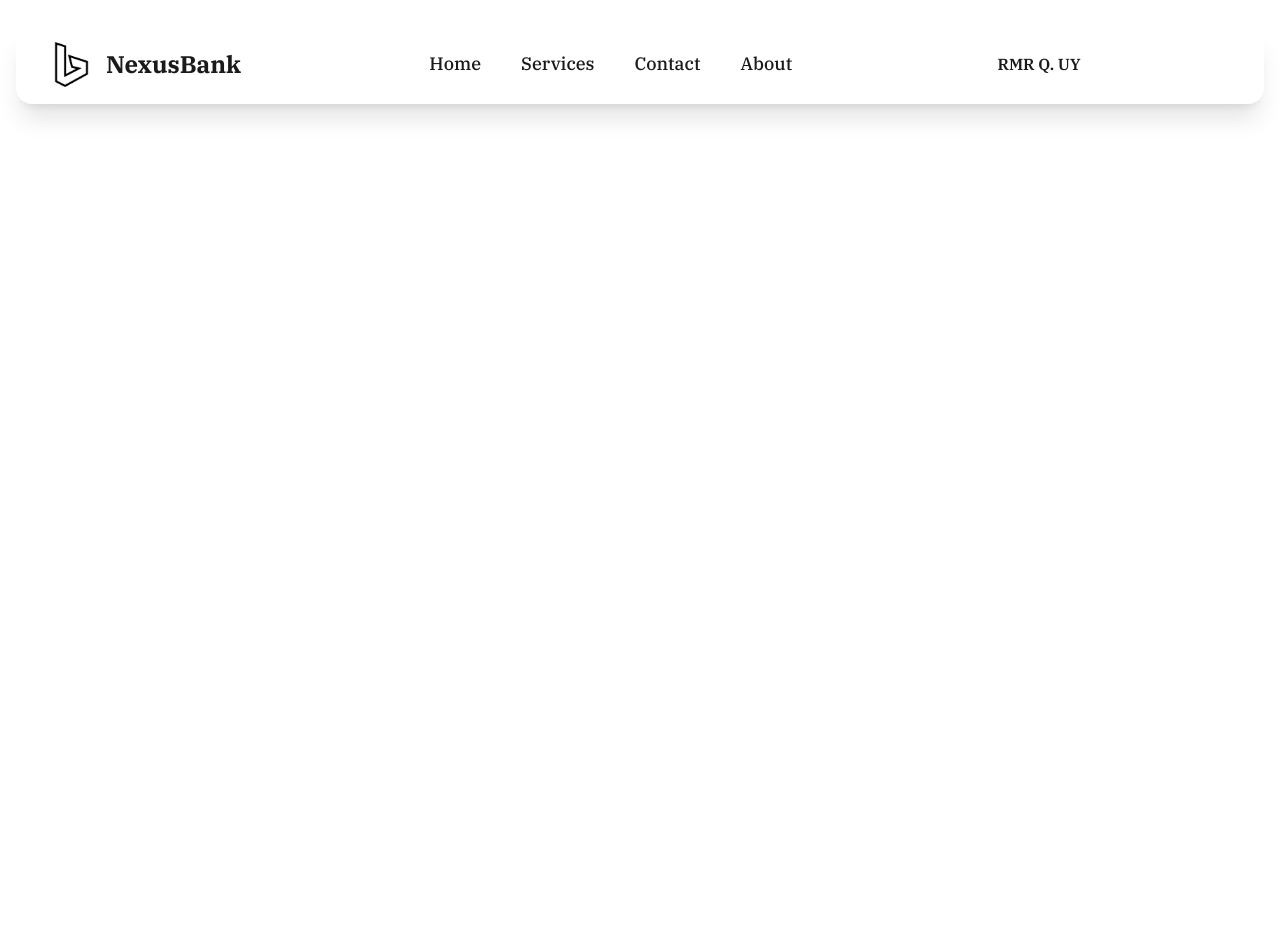
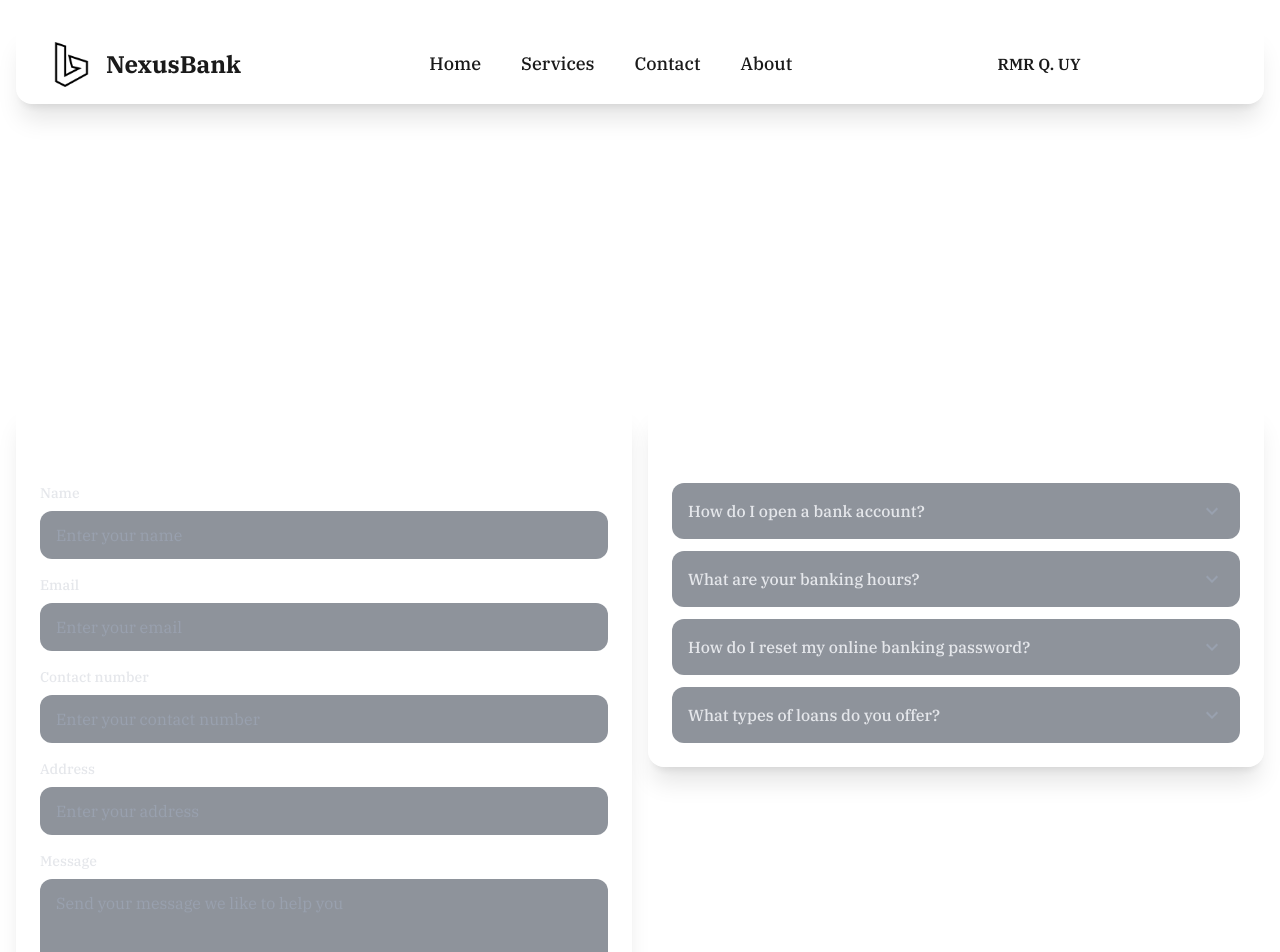
Before and after one commit to uyronmarche14/NexusBankV02, a Next.js app: page /components/messeges in a window 1280 px wide. Shown: the top 952 px of the page. Before the commit the page ends 800 px from the top, so only its background shows below. Built offline with nearby package versions, Linux system fonts and the light colour scheme.

Commit message:
4.42 pm march 10

```diff
--- /dev/null
+++ b/app/components/messeges/faqs/page.tsx
@@ -0,0 +1,69 @@
+import React from "react";
+import { MdKeyboardArrowDown } from "react-icons/md";
+
+interface FaqItem {
+  id: number;
+  question: string;
+  answer: string;
+}
+
+export const FaqsMessage = () => {
+  const faqs: FaqItem[] = [
+    {
+      id: 1,
+      question: "How do I open a bank account?",
+      answer:
+        "You can open an account online through our website or visit any of our branches with valid ID and proof of address.",
+    },
+    {
+      id: 2,
+      question: "What are your banking hours?",
+      answer:
+        "Our branches are open Monday to Friday, 9:00 AM to 5:00 PM. Online banking is available 24/7.",
+    },
+    {
+      id: 3,
+      question: "How do I reset my online banking password?",
+      answer:
+        "You can reset your password through the 'Forgot Password' link on our login page or contact our customer support.",
+    },
+    {
+      id: 4,
+      question: "What types of loans do you offer?",
+      answer:
+        "We offer personal loans, home loans, car loans, and business loans with competitive interest rates.",
+    },
+  ];
+
+  return (
+    <div className="w-full">
+      <div className="backdrop-blur-xl bg-white/20 rounded-2xl p-6 shadow-xl">
+        <h2 className="text-2xl font-semibold text-white mb-6">
+          Frequently Asked Questions
+        </h2>
+        <div className="space-y-3">
+          {faqs.map((faq) => (
+            <details
+              key={faq.id}
+              className="group bg-gray-800/50 rounded-xl transition-all duration-200"
+            >
+              <summary className="list-none p-4 cursor-pointer select-none">
+                <div className="flex items-center justify-between">
+                  <h3 className="text-gray-200 font-medium">{faq.question}</h3>
+                  <span className="transform transition-transform duration-200 group-open:rotate-180">
+                    <MdKeyboardArrowDown className="text-gray-400" size={24} />
+                  </span>
+                </div>
+              </summary>
+              <div className="px-4 pb-4 text-gray-300 text-sm">
+                <p className="animate-fadeIn">{faq.answer}</p>
+              </div>
+            </details>
+          ))}
+        </div>
+      </div>
+    </div>
+  );
+};
+
+export default FaqsMessage;
--- a/app/components/messeges/form/page.tsx
+++ b/app/components/messeges/form/page.tsx
@@ -1,7 +1,76 @@
 import React from "react";
 
 export const FormInput = () => {
-  return <div className="max-w-7xl mx-auto px-4"></div>;
+  interface InputString {
+    id: number;
+    name: string;
+    placeholder: string;
+  }
+
+  const input: InputString[] = [
+    {
+      id: 1,
+      name: "Name",
+      placeholder: "Enter your name",
+    },
+    {
+      id: 2,
+      name: "Email",
+      placeholder: "Enter your email",
+    },
+    {
+      id: 3,
+      name: "Contact number",
+      placeholder: "Enter your contact number",
+    },
+    {
+      id: 4,
+      name: "Address",
+      placeholder: "Enter your address",
+    },
+    {
+      id: 5,
+      name: "Message",
+      placeholder: "Send your message we like to help you",
+    },
+  ];
+
+  return (
+    <div className="w-full">
+      <div className="backdrop-blur-xl bg-white/20 rounded-2xl p-6 shadow-xl">
+        <h2 className="text-2xl font-semibold text-white mb-6">Contact Us</h2>
+        <form className="space-y-4">
+          <div className="grid grid-cols-1 gap-4">
+            {input.map((item) => (
+              <div key={item.id}>
+                <label className="block mb-2 text-sm font-medium text-gray-200">
+                  {item.name}
+                </label>
+                {item.name === "Message" ? (
+                  <textarea
+                    id={`input-${item.id}`}
+                    rows={4}
+                    className="w-full bg-gray-800/50 text-white rounded-xl border-0 px-4 py-3 placeholder:text-gray-400 focus:ring-2 focus:ring-blue-500 transition-all duration-200"
+                    placeholder={item.placeholder}
+                  />
+                ) : (
+                  <input
+                    type="text"
+                    id={`input-${item.id}`}
+                    placeholder={item.placeholder}
+                    className="w-full bg-gray-800/50 text-white rounded-xl border-0 px-4 py-3 placeholder:text-gray-400 focus:ring-2 focus:ring-blue-500 transition-all duration-200"
+                  />
+                )}
+              </div>
+            ))}
+          </div>
+          <button className="mt-6 w-full bg-blue-600 hover:bg-blue-700 text-white font-medium py-3 rounded-xl transition-colors duration-200">
+            Send Message
+          </button>
+        </form>
+      </div>
+    </div>
+  );
 };
 
 export default FormInput;
--- a/app/components/messeges/header/page.tsx
+++ b/app/components/messeges/header/page.tsx
@@ -1,18 +1,19 @@
 import React from "react";
 
-export const HeaderMesseges = () => {
+export const HeaderFaqs = () => {
   return (
-    <header className="w-full py-16 md:py-24">
+    <header className="w-full pt-16 pb-8">
       <div className="max-w-3xl mx-auto text-center">
         <h1 className="text-4xl md:text-7xl font-bold text-white">
-          Nexus Bank Features
+          Nexus Bank faqs
         </h1>
         <p className="  text-lg text-white leading-relaxed">
-          Experience the future of banking with AI-powered solutions
+          Send us a message or read our frequently asked questions to learn more
+          about our services.
         </p>
       </div>
     </header>
   );
 };
 
-export default HeaderMesseges;
+export default HeaderFaqs;
--- a/app/components/messeges/page.tsx
+++ b/app/components/messeges/page.tsx
@@ -1,11 +1,18 @@
 import React from "react";
 import FormInput from "@/app/components/messeges/form/page";
 import HeaderMesseges from "@/app/components/messeges/header/page";
+import FaqsMessage from "@/app/components/messeges/faqs/page";
+
 export const ComponentsMessages = () => {
   return (
-    <div className="h-full w-full rounded-t-xl">
+    <div className="min-h-screen w-full ">
       <HeaderMesseges />
-      <FormInput />
+      <div className="max-w-7xl mx-auto py-12 px-4">
+        <div className="space-y-8 flex flex-row gap-4">
+          <FormInput />
+          <FaqsMessage />
+        </div>
+      </div>
     </div>
   );
 };
--- a/app/components/navbar/page.tsx
+++ b/app/components/navbar/page.tsx
@@ -7,7 +7,7 @@ import menu from "@/public/icons8-menu (1).svg";
 export const Navbar = () => {
   return (
     <div className="relative top-0 left-0 right-0 z-50 px-4 py-6">
-      <nav className="mx-auto max-w-7xl">
+      <nav className="mx-auto max-w-7xl ">
         <div
           className="backdrop-blur-md bg-background-DEFAULT/80 rounded-2xl px-8 py-4
         flex items-center justify-between shadow-xl border border-white/10
--- a/app/layout.tsx
+++ b/app/layout.tsx
@@ -1,4 +1,4 @@
-import React from 'react';
+import React from "react";
 import "./globals.css";
 import Navbar from "@/app/components/navbar/page";
 
@@ -9,7 +9,7 @@ export default function RootLayout({
 }>) {
   return (
     <html lang="en">
-      <body className={`antialiased`}>
+      <body className={`antialiased `}>
         <Navbar />
         {children}
       </body>
--- a/public/bgeffects/page.tsx
+++ b/public/bgeffects/page.tsx
@@ -17,11 +17,11 @@ export const bgEffects = () => {
 
         <div className="absolute top-[255%] left-[65%] w-[500px] h-[500px] rounded-full bg-[rgba(110,88,207,0.7)] blur-[120px] animate-pulse" />
         <div className="absolute top-[275%] left-[25%] w-[400px] h-[400px] rounded-full bg-[rgba(112,98,238,0.3)] blur-[120px] animate-pulse delay-1000" />
-        <div className="absolute bottom-[2355%] left-[15%] w-[600px] h-[600px] rounded-full bg-[rgba(46,31,255,0.3)] blur-[130px] animate-pulse " />
+        <div className="absolute bottom-[255%] left-[15%] w-[600px] h-[600px] rounded-full bg-[rgba(46,31,255,0.3)] blur-[130px] animate-pulse " />
 
         <div className="absolute top-[335%] left-[65%] w-[500px] h-[500px] rounded-full bg-[rgba(110,88,207,0.7)] blur-[120px] animate-pulse delay-300" />
-        <div className="absolute top-[305%] left-[90%] w-[400px] h-[400px] rounded-full bg-[rgba(112,98,238,0.3)] blur-[120px] animate-pulse delay-1000" />
-        <div className="absolute top-[385%] left-[85%] w-[600px] h-[600px] rounded-full bg-[rgba(46,31,255,0.3)] blur-[130px] animate-pulse delay-1000" />
+        <div className="absolute top-[305%] left-[65%] w-[400px] h-[400px] rounded-full bg-[rgba(112,98,238,0.3)] blur-[120px] animate-pulse delay-1000" />
+        <div className="absolute top-[385%] left-[15%] w-[600px] h-[600px] rounded-full bg-[rgba(46,31,255,0.3)] blur-[130px] animate-pulse delay-1000" />
       </div>
     </div>
   );
```
